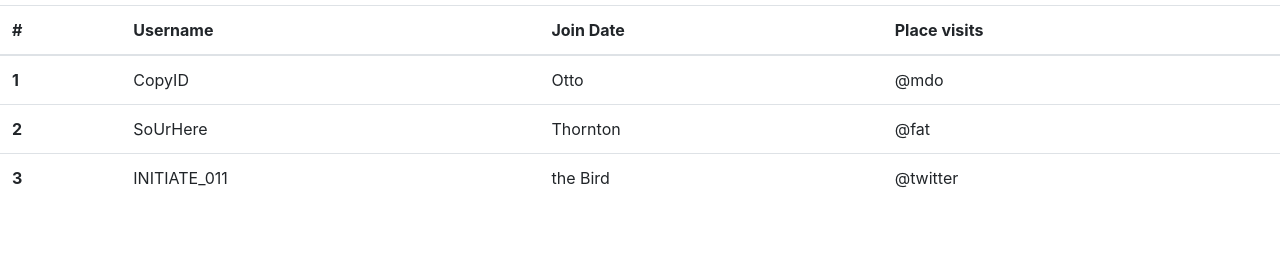
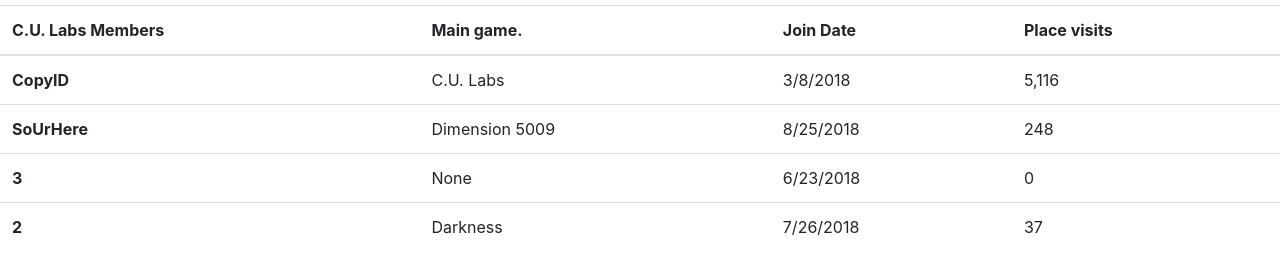
Before and after one commit to CopyID/Intro-VEBR, a plain HTML site: page index.html in a window 1280 px wide. Shown: the part 51-324 px from the top of the page. Drawn offline with nearby package versions, Linux system fonts and the light colour scheme.

Commit message:
List Lab Update

```diff
--- a/index.html
+++ b/index.html
@@ -15,30 +15,36 @@
     <table class="table table-hover">
         <thead>
           <tr>
-            <th scope="col">#</th>
-            <th scope="col">Username</th>
+            <th scope="col">C.U. Labs Members</th>
+            <th scope="col">Main game.</th>
             <th scope="col">Join Date</th>
             <th scope="col">Place visits</th>
           </tr>
         </thead>
         <tbody>
           <tr>
-            <th scope="row">1</th>
-            <td>CopyID</td>
-            <td>Otto</td>
-            <td>@mdo</td>
+            <th scope="row">CopyID</th>
+            <td>C.U. Labs</td>
+            <td>3/8/2018</td>
+            <td>5,116</td>
+          </tr>
+          <tr>
+            <th scope="row">SoUrHere</th>
+            <td>Dimension 5009</td>
+            <td>8/25/2018</td>
+            <td>248</td>
+          </tr>
+          <tr>
+            <th scope="row">3</th>
+            <td>None</td>
+            <td>6/23/2018</td>
+            <td>0</td>
           </tr>
           <tr>
             <th scope="row">2</th>
-            <td>SoUrHere</td>
-            <td>Thornton</td>
-            <td>@fat</td>
-          </tr>
-          <tr>
-            <th scope="row">3</th>
-            <td>INITIATE_011</td>
-            <td>the Bird</td>
-            <td>@twitter</td>
+            <td>Darkness</td>
+            <td>7/26/2018</td>
+            <td>37</td>
           </tr>
         </tbody>
       </table>
```
